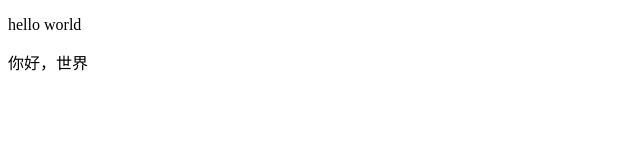
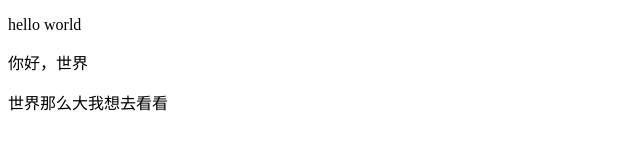
Before and after one commit to Smart-yang/myGit, a plain HTML site: page mygit.html in a window 1280 px wide. Shown: the whole page, without its empty margins (0-640 px from the left). Drawn offline with Linux system fonts and the light colour scheme.

Commit message:
世界那么大

```diff
--- a/mygit.html
+++ b/mygit.html
@@ -9,5 +9,6 @@
 <body>
     <p>hello world</p>
     <p>你好，世界</p>
+    <p>世界那么大我想去看看</p>
 </body>
 </html>
```
